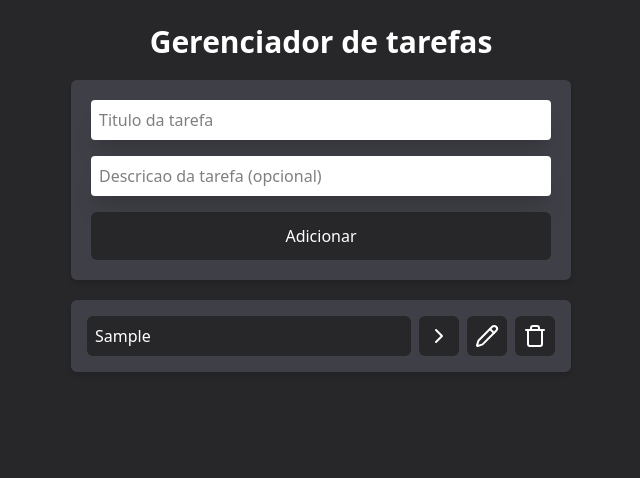
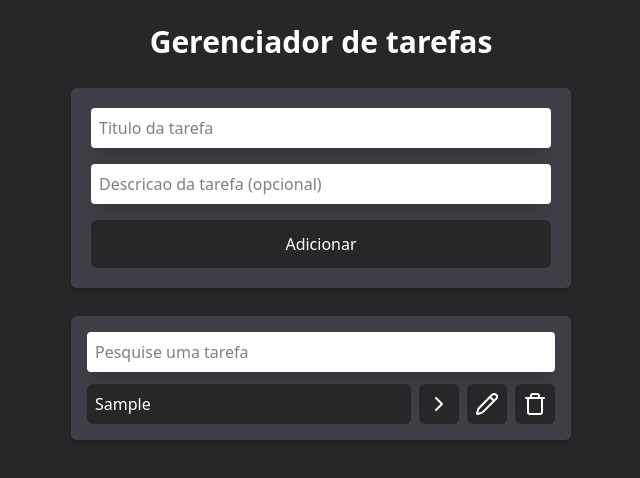
Before and after one commit to iurig21/todo-list, a React (Vite) app: page / in a window 1280 px wide. Both pictures are taken after typing "Sample", "Sample" into the empty fields and a click on the button "Adicionar". Shown: the top 478 px of the page, without its empty margins (319-959 px from the left). Built offline with nearby package versions, Linux system fonts and the light colour scheme.

Commit message:
feat: users can search tasks

```diff
--- a/src/App.jsx
+++ b/src/App.jsx
@@ -81,7 +81,7 @@ const[taskData,setTaskData] = useState({});
 
   return (
     <div className="h-screen w-screen bg-zinc-800 flex justify-center p-6">
-      <div className="w-[500px] space-y-5">
+      <main className="w-[500px] space-y-7">
         <Title>Gerenciador de tarefas</Title>
         <AddTask OnAddTaskClick={OnAddTaskClick} />
         {edit && <EditTask taskData={taskData} SaveEdits={SaveEdits} CloseEditTaskModal={CloseEditTaskModal}/>}
@@ -93,7 +93,7 @@ const[taskData,setTaskData] = useState({});
             OnEditTaskClick={OnEditTaskClick}
           />
         )}
-      </div>
+      </main>
     </div>
   );
 }
--- /dev/null
+++ b/src/components/SearchBar.jsx
@@ -0,0 +1,12 @@
+import Input  from "./Input"
+
+function SearchBar({OnSerchBarChange}){
+
+    return (
+        <div className="w-full">
+            <Input placeholder="Pesquise uma tarefa" onChange={(event) => OnSerchBarChange(event.target.value)}/>
+        </div>
+    )
+}
+
+export default SearchBar
--- a/src/components/Tasks.jsx
+++ b/src/components/Tasks.jsx
@@ -1,8 +1,13 @@
 import { CheckIcon, ChevronRightIcon,Trash,Pencil } from "lucide-react";
 import { useNavigate } from "react-router-dom";
 import Button from "./Button";
+import SearchBar  from "./SearchBar";
+import {useEffect, useState} from "react";
 
 function Tasks({tasks,OnTaskClick,OnDeleteTask,OnEditTaskClick}) {
+
+
+const [SearchedTasks,setSearchedTasks] = useState(tasks);
 
 
 const navigate = useNavigate();
@@ -14,10 +19,16 @@ function OnSeeDetailsClick(task){
     navigate(`/task?${query.toString()}`);
 }
 
+function OnSerchBarChange (value){
+  setSearchedTasks(tasks.filter((task) => task.title.includes(value)));
+}
+
+useEffect(() => setSearchedTasks(tasks),[tasks]);
 
   return (
-    <ul className="list-none space-y-3 bg-zinc-700 p-4 rounded-md shadow-md">
-      {tasks.map((task,idx) => (
+    <ul className="list-none space-y-3 bg-zinc-700 p-4 rounded-md shadow-md ">
+      <SearchBar OnSerchBarChange={OnSerchBarChange}/>
+      {SearchedTasks.map((task,idx) => (
         <li key={idx} className="flex gap-2">
           <button className={` cursor-pointer text-white bg-zinc-800 rounded-md p-2 w-full flex gap-2 text-start ${task.completed && 'line-through'}`} onClick={() => OnTaskClick(task.id)}> {task.completed && <CheckIcon/>} {task.title} </button>
           <Button onClick={() => OnSeeDetailsClick(task)}> <ChevronRightIcon/> </Button>
```
